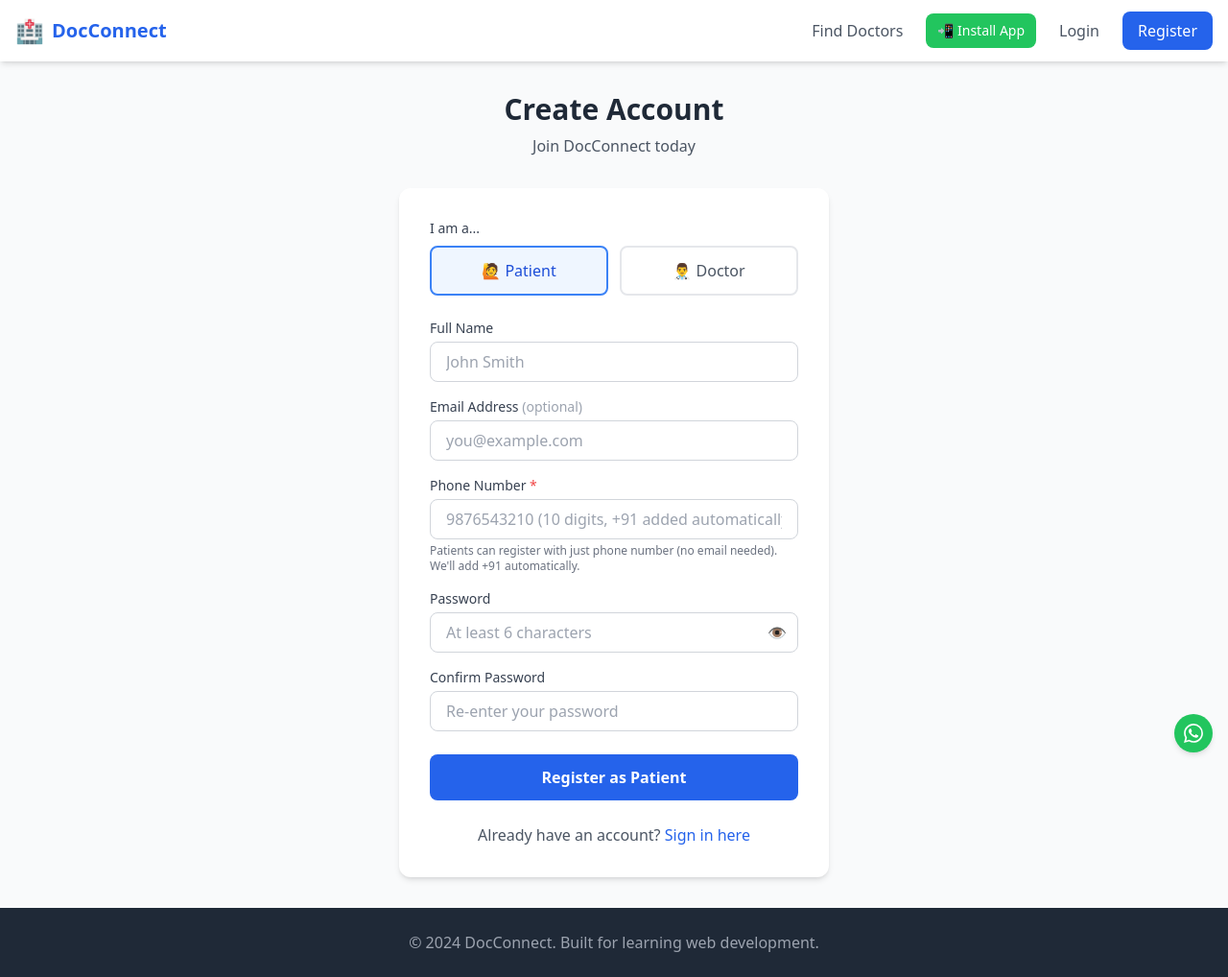
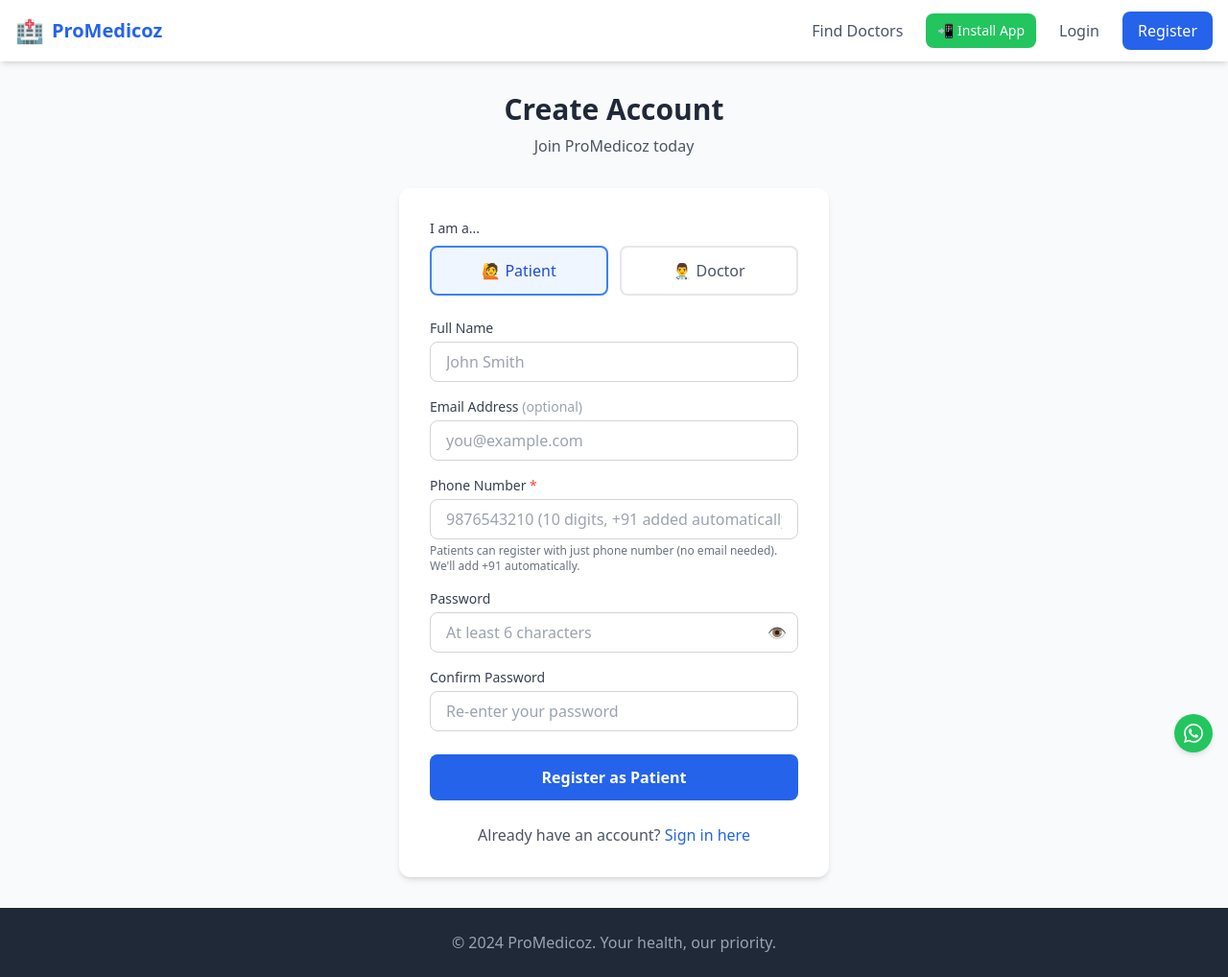
Before and after one commit to kndnkmr/docconnect, a React (Vite) app in the folder client/: page /register in a window 1280 px wide. Shown: the whole page at 96% size. Built offline with nearby package versions, Linux system fonts and the light colour scheme; no server answers.

Commit message:
rebrand: rename DocConnect to ProMedicoz across entire app

```diff
--- a/client/public/sw.js
+++ b/client/public/sw.js
@@ -1,10 +1,10 @@
 // ============================================
-// DocConnect Service Worker
+// ProMedicoz Service Worker
 // ============================================
 // Enables PWA functionality: offline support, caching
 // This file runs in the background, separate from the main app
 
-const CACHE_NAME = 'docconnect-v1';
+const CACHE_NAME = 'promedicoz-v1';
 const STATIC_ASSETS = [
   '/',
   '/index.html',
--- a/client/src/App.jsx
+++ b/client/src/App.jsx
@@ -164,7 +164,7 @@ function App() {
       <footer className="bg-gray-800 text-white py-6 mt-auto">
         <div className="container mx-auto px-4 text-center">
           <p className="text-gray-400">
-            &copy; 2024 DocConnect. Built for learning web development.
+            &copy; 2024 ProMedicoz. Your health, our priority.
           </p>
         </div>
       </footer>
--- a/client/src/components/Navbar.jsx
+++ b/client/src/components/Navbar.jsx
@@ -42,7 +42,7 @@ function Navbar() {
     installPrompt.prompt();
     const { outcome } = await installPrompt.userChoice;
     if (outcome === 'accepted') {
-      toast.success('DocConnect installed!');
+      toast.success('ProMedicoz installed!');
       setInstallPrompt(null);
       setIsInstalled(true);
     }
@@ -73,7 +73,7 @@ function Navbar() {
           <Link to="/" className="flex items-center space-x-2">
             {/* space-x-2 = gap between children */}
             <span className="text-2xl">🏥</span>
-            <span className="text-xl font-bold text-primary-600">DocConnect</span>
+            <span className="text-xl font-bold text-primary-600">ProMedicoz</span>
           </Link>
 
           {/* ---- Desktop Navigation Links ---- */}
--- a/client/src/pages/Home.jsx
+++ b/client/src/pages/Home.jsx
@@ -181,7 +181,7 @@ function Home() {
       {/* ---- How It Works ---- */}
       <section className="py-12 bg-gray-50">
         <div className="container mx-auto px-4">
-          <h2 className="text-2xl font-bold text-center text-gray-800 mb-2">How DocConnect Works</h2>
+          <h2 className="text-2xl font-bold text-center text-gray-800 mb-2">How ProMedicoz Works</h2>
           <p className="text-center text-gray-500 mb-10 text-sm">Book a consultation in 4 simple steps</p>
 
           <div className="grid grid-cols-2 lg:grid-cols-4 gap-4 max-w-4xl mx-auto">
@@ -250,7 +250,7 @@ function Home() {
         <div className="container mx-auto px-4 text-center">
           <h2 className="text-2xl font-bold mb-3">Are You a Doctor?</h2>
           <p className="text-primary-100 mb-6 max-w-xl mx-auto">
-            Join DocConnect to reach more patients, manage your schedule, and grow your practice effortlessly.
+            Join ProMedicoz to reach more patients, manage your schedule, and grow your practice effortlessly.
           </p>
           {!isAuthenticated && (
             <Link to="/register" className="bg-white text-primary-700 px-8 py-3 rounded-lg font-semibold hover:bg-gray-100 transition-colors inline-block">
--- a/client/src/pages/Register.jsx
+++ b/client/src/pages/Register.jsx
@@ -95,7 +95,7 @@ function Register() {
       // Auto-login after registration
       login(token, user);
 
-      toast.success('Account created successfully! Welcome to DocConnect.');
+      toast.success('Account created successfully! Welcome to ProMedicoz.');
       navigate('/dashboard');
 
     } catch (error) {
@@ -113,7 +113,7 @@ function Register() {
         {/* Header */}
         <div className="text-center mb-8">
           <h1 className="text-3xl font-bold text-gray-800">Create Account</h1>
-          <p className="text-gray-600 mt-2">Join DocConnect today</p>
+          <p className="text-gray-600 mt-2">Join ProMedicoz today</p>
         </div>
 
         {/* Form Card */}
```
Also changed, not shown: client/public/manifest.json, 2 other files (tests, documents, lock files or other folders).
